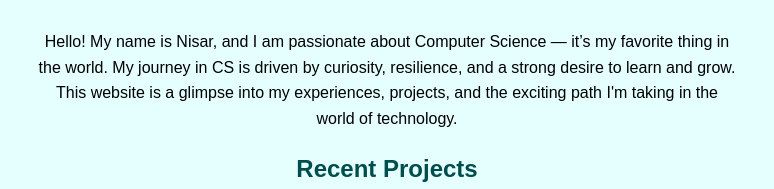
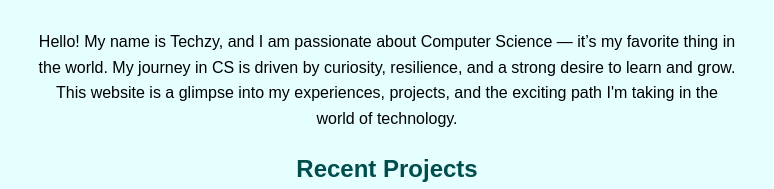
Before and after one commit to NerdyTechYT/TechzyNerd, a plain HTML site: page index.html in a window 1280 px wide. Shown: the part 190-379 px from the top of the page, 253-1027 px from the left. Drawn offline with Linux system fonts and the light colour scheme.

Commit message:
Update index.html

```diff
--- a/index.html
+++ b/index.html
@@ -26,7 +26,7 @@
         <h1 class="title">Welcome to TechzyNerd</h1>
 
         <p class="p-1">
-            Hello! My name is Nisar, and I am passionate about Computer Science — it’s my favorite thing in the world.
+            Hello! My name is Techzy, and I am passionate about Computer Science — it’s my favorite thing in the world.
             My journey in CS is driven by curiosity, resilience, and a strong desire to learn and grow.
             This website is a glimpse into my experiences, projects, and the exciting path I'm taking in the world
             of technology.
```
